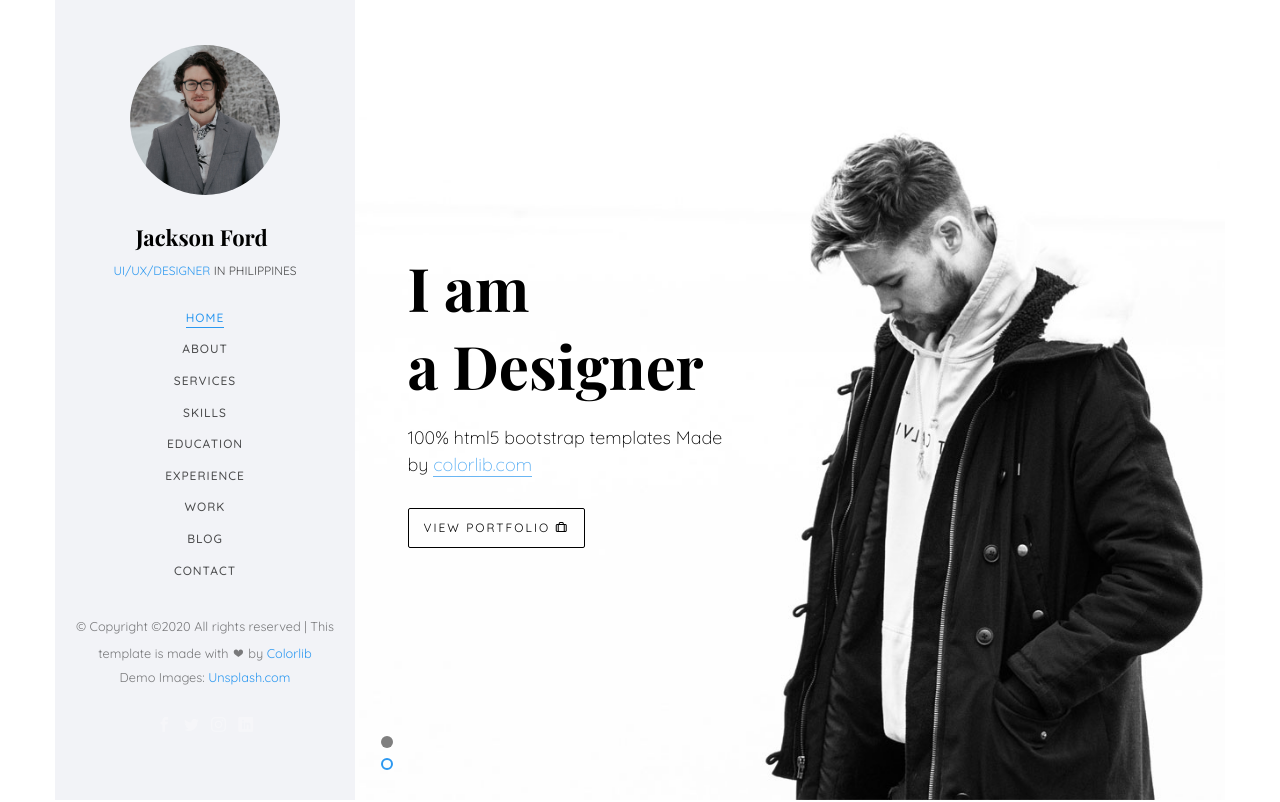
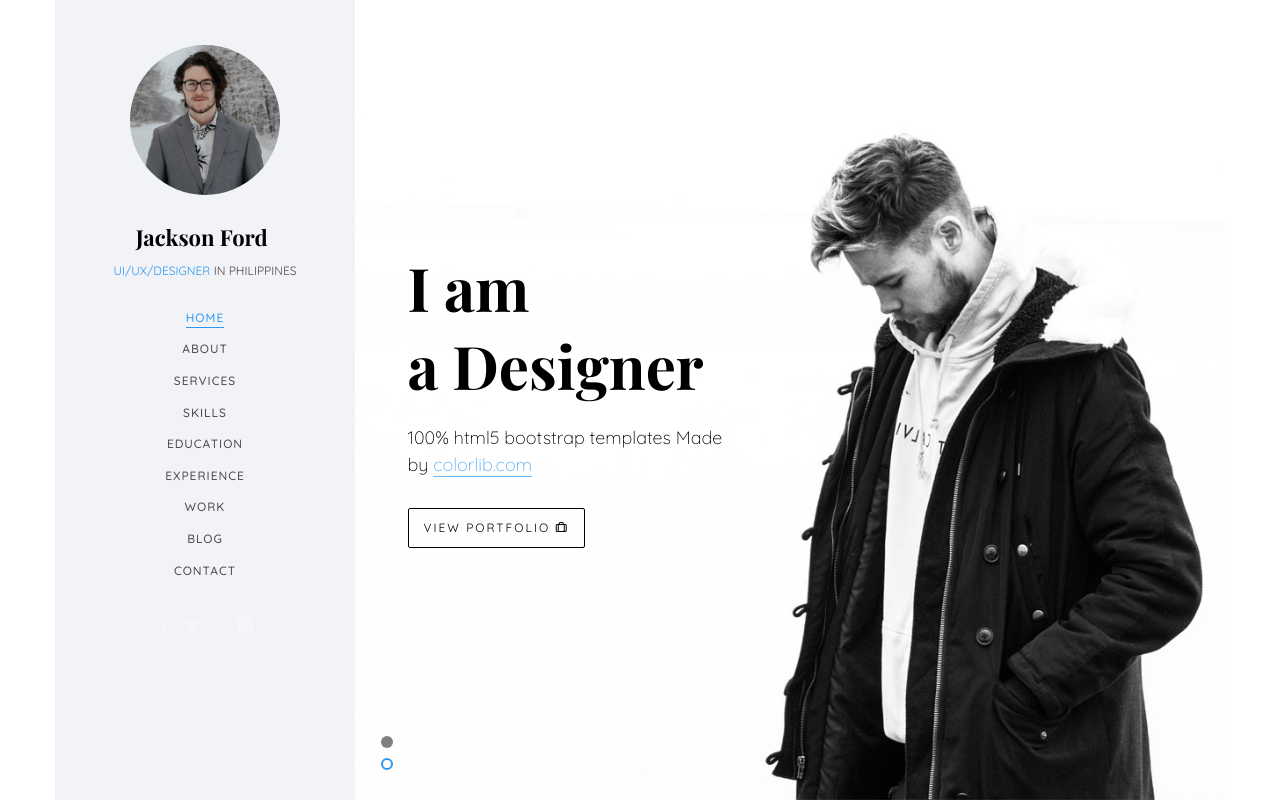
Before and after one commit to devyaghi/jackson, a plain HTML site: page index.html in a window 1280 px wide. Shown: the top 802 px of the page. Drawn offline with nearby package versions, Linux system fonts and the light colour scheme; files whose address does not match are found by name; a web font is replaced by a local one.

Commit message:
Update index.html

```diff
--- a/index.html
+++ b/index.html
@@ -77,9 +77,7 @@
 			</nav>
 
 			<div class="colorlib-footer">
-				<p><small>&copy; <!-- Link back to Colorlib can't be removed. Template is licensed under CC BY 3.0. -->
-Copyright &copy;<script>document.write(new Date().getFullYear());</script> All rights reserved | This template is made with <i class="icon-heart" aria-hidden="true"></i> by <a href="https://colorlib.com" target="_blank">Colorlib</a>
-<!-- Link back to Colorlib can't be removed. Template is licensed under CC BY 3.0. --> </span> <span>Demo Images: <a href="https://unsplash.com/" target="_blank">Unsplash.com</a></span></small></p>
+
 				<ul>
 					<li><a href="#"><i class="icon-facebook2"></i></a></li>
 					<li><a href="#"><i class="icon-twitter2"></i></a></li>
```
